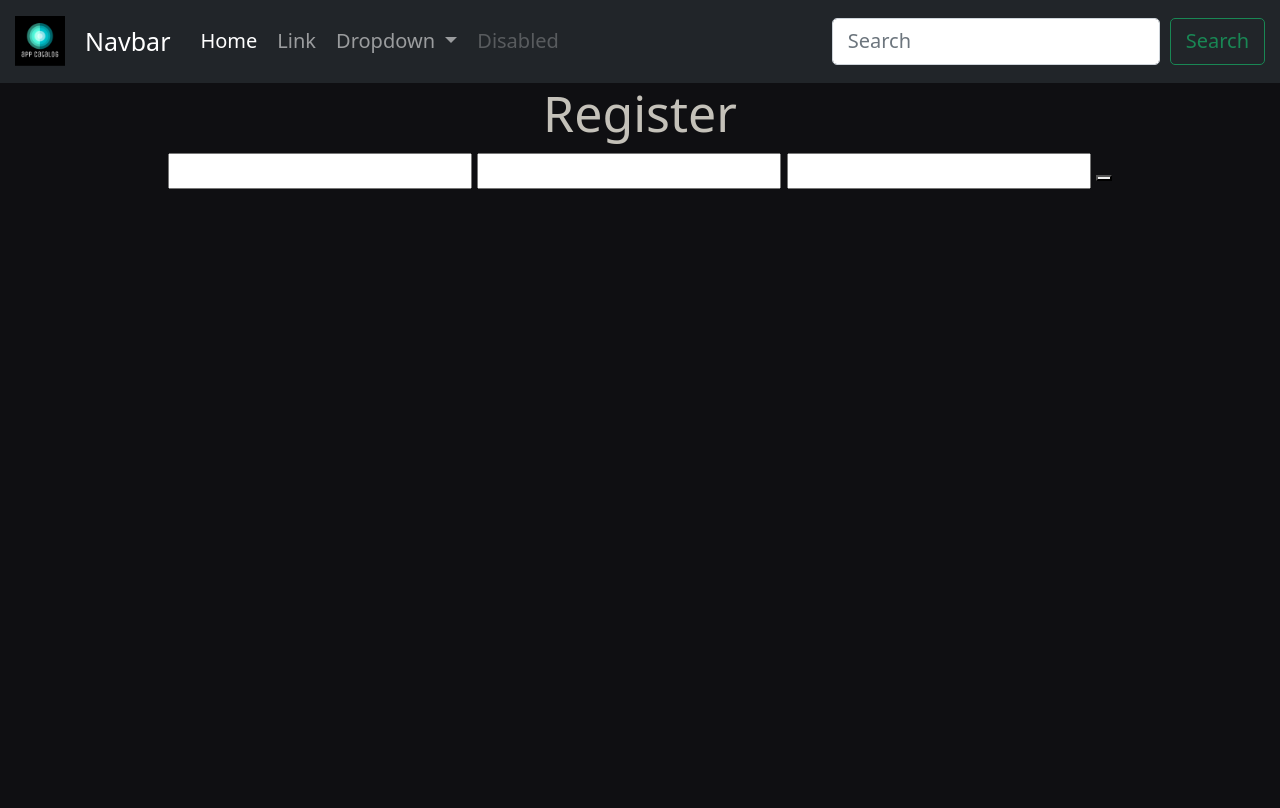
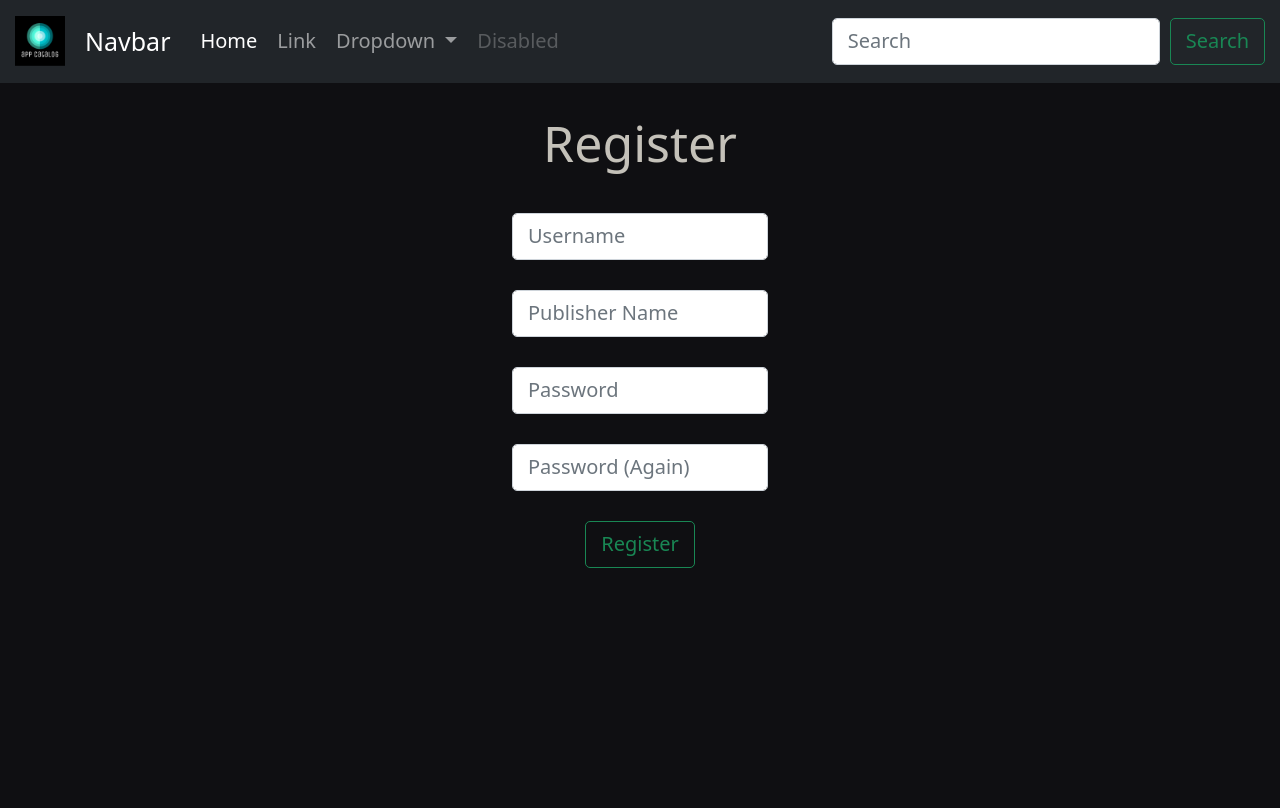
Before and after one commit to Potriashka/AppCatalog, a Flask app: page /register in a window 1280 px wide. Shown: the top 808 px of the page. Before the commit the page ends 189 px from the top, so only its background shows below. Run offline with Flask 2, Linux system fonts and the light colour scheme; some libraries are stand-ins or nearby versions.

Commit message:
updated register.html

```diff
--- a/templates/register.html
+++ b/templates/register.html
@@ -2,11 +2,18 @@
 {% block title %}Register{% endblock %}
 {% block body %}
     <center>
+        <br>
         <h1>Register</h1>
-        <input type="text" id="username">
-        <input type="text" id="name">
-        <input type="password" id="password">
-        <button onclick="register();"></button>
+        <br>
+        <input type="text" id="username" placeholder="Username" class="form-control short">
+        <br>
+        <input type="text" id="name" placeholder="Publisher Name" class="form-control short">
+        <br>
+        <input type="password" id="password1" placeholder="Password" class="form-control short">
+        <br>
+        <input type="password" id="password2" placeholder="Password (Again)" class="form-control short">
+        <br>
+        <button onclick="register();" class="btn btn-outline-success">Register</button>
     </center>
-    <script src="{{url_for('static', filename='scripts/register.tsx')}}"
+    <script src="{{url_for('static', filename='scripts/register.tsx')}}"></script>
 {% endblock %}
```
